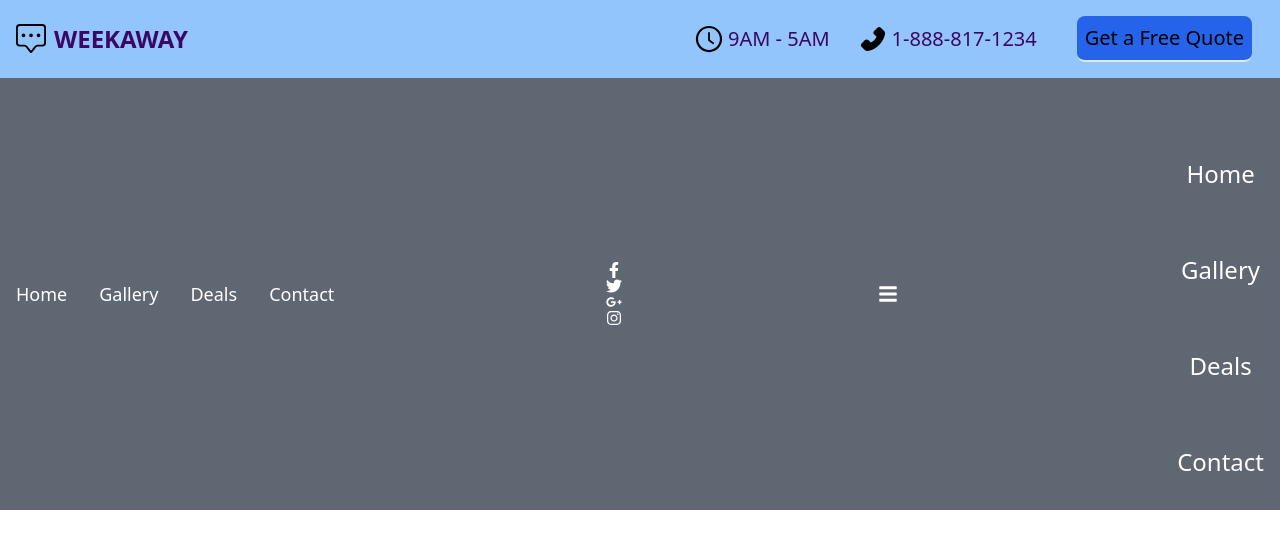
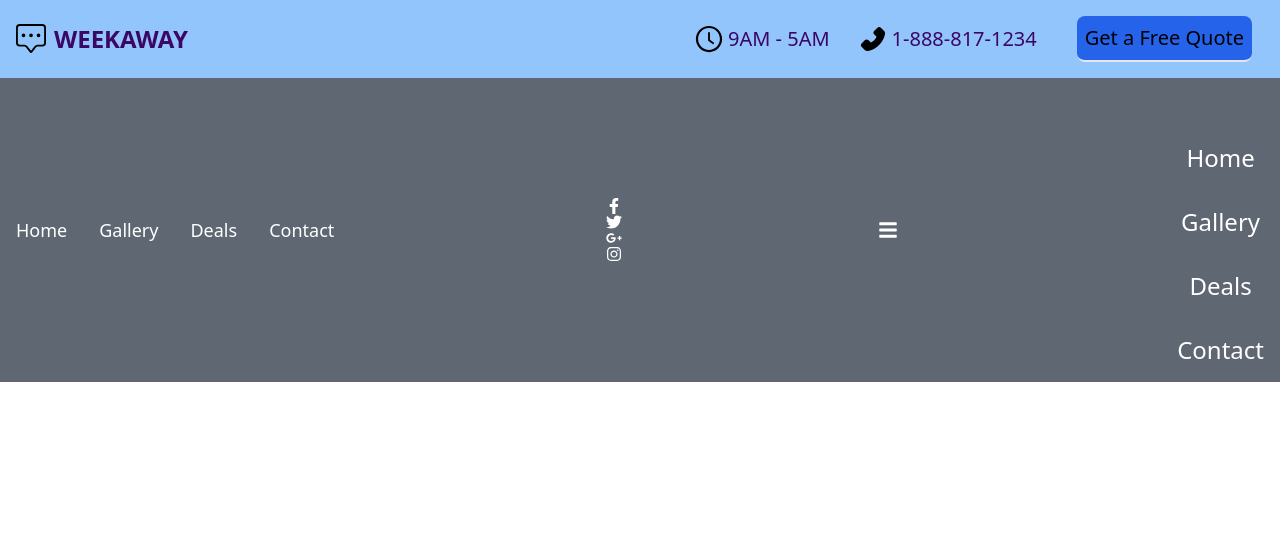
Before and after one commit to WajidMohammed9951/weekawaywebsite, a React (Create React App) app in the folder weekawaywebsite/: page / in a window 1280 px wide. Shown: the top 548 px of the page. Built offline with nearby package versions, Linux system fonts and the light colour scheme.

Commit message:
styling navbar section

```diff
--- a/weekawaywebsite/src/Components/Navbar.js
+++ b/weekawaywebsite/src/Components/Navbar.js
@@ -41,16 +41,16 @@ const Navbar = () => {
         </div>
         <div>
         <ul className='h-full w-full text-center pt-12 px-4'>
-            <li className='text-2xl py-8'>
+            <li className='text-2xl py-4'>
                 <a href='/' >Home</a>
             </li>
-            <li className='text-2xl py-8'>
+            <li className='text-2xl py-4'>
                 <a href='#gallery' >Gallery</a>
             </li>
-            <li className='text-2xl py-8'>
+            <li className='text-2xl py-4'>
                 <a href='#deals' >Deals</a>
             </li>
-            <li className='text-2xl py-8'>
+            <li className='text-2xl py-4'>
                 <a href='#contact' >Contact</a>
             </li>
         </ul>
```
